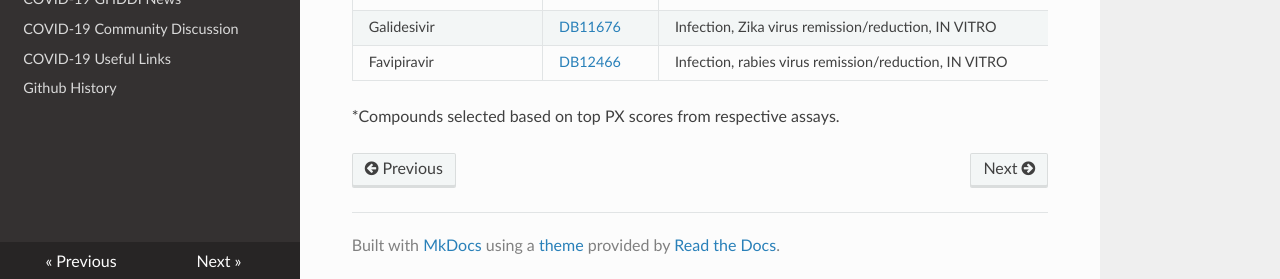
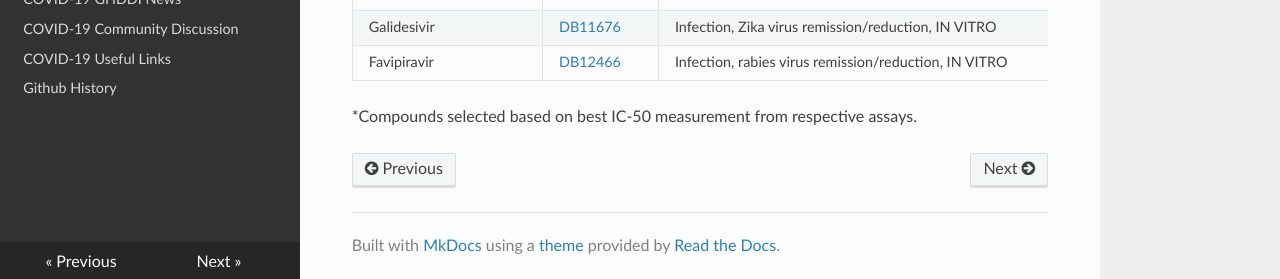
Before and after one commit to GHDDI-AILab/Targeting2019-nCoV, an MkDocs documentation site: the page built from docs/Data_analytics.md, in a window 1280 px wide and 900 px high, scrolled down 2296 px. Shown: the part 618-897 px from the top of the window. Built offline with MkDocs 1.6.1, drawn with Linux system fonts in a browser that asks for light colours; nearby versions of some CDN libraries.

Commit message:
Update Data_analytics.md

```diff
--- a/docs/Data_analytics.md
+++ b/docs/Data_analytics.md
@@ -81,4 +81,4 @@ A collection of drug candidates in pipelines or marketed for different antiviral
 | Favipiravir   | [DB12466](https://www.drugbank.ca/drugs/DB12466) | Infection, rabies virus remission/reduction, IN VITRO                             | MIC       |  0.000004   | M    |
 
 
-*Compounds selected based on top PX scores from respective assays.
+*Compounds selected based on best IC-50 measurement from respective assays.
```
